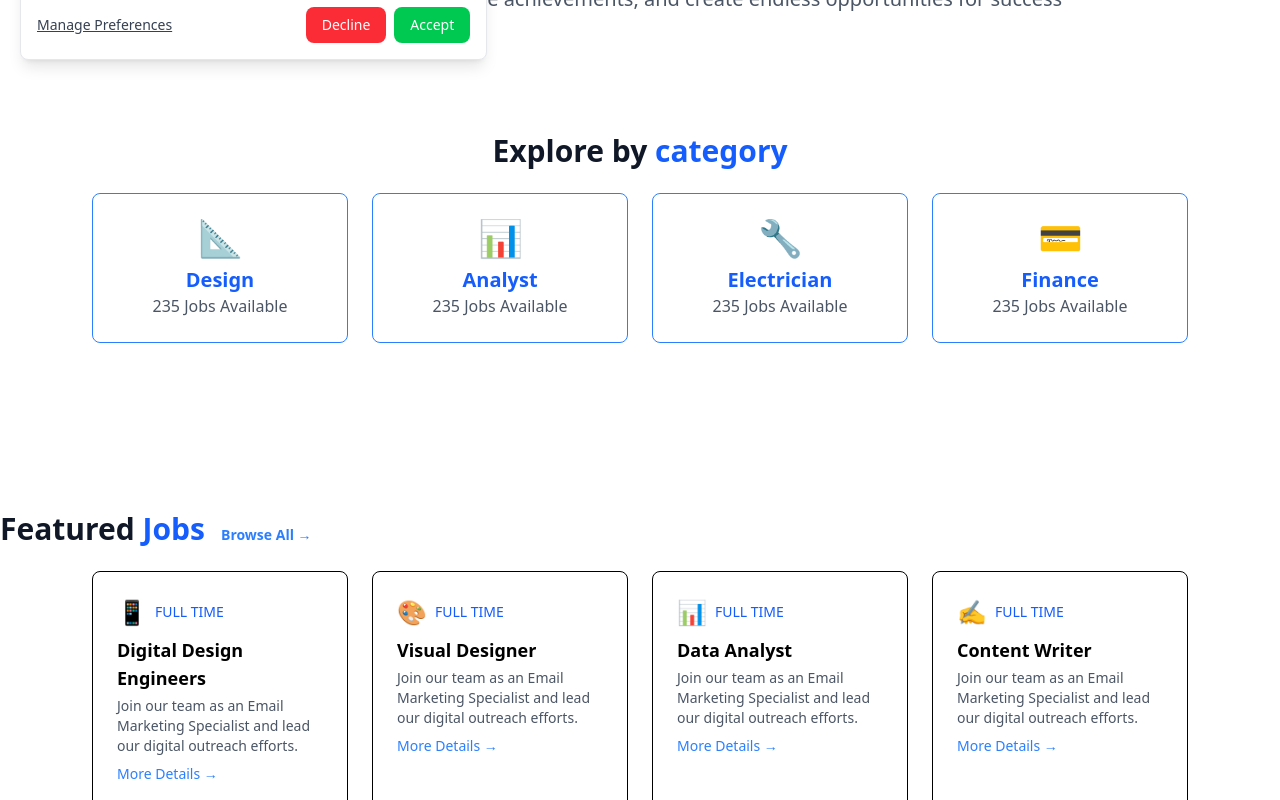
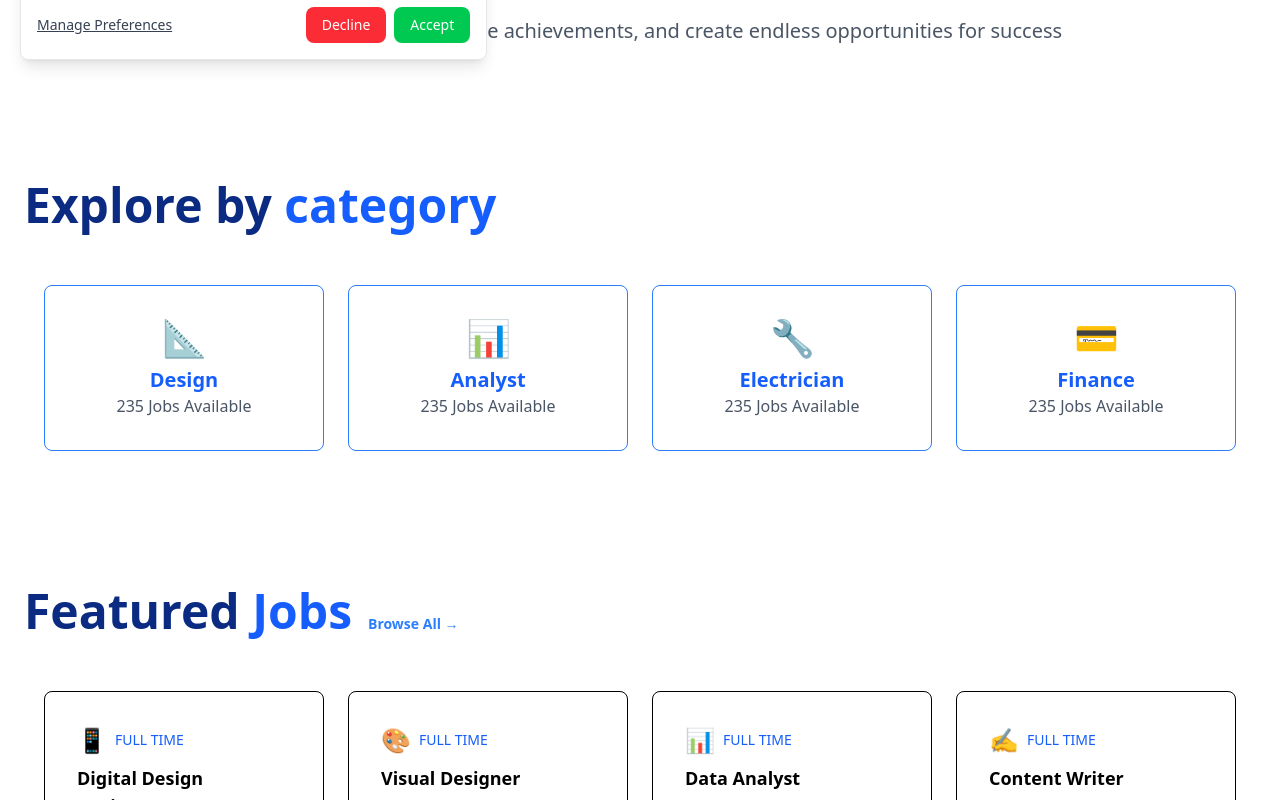
Before and after one commit to rasberriali/embedded-silicon, a React (Vite) app: page /careersPage in a window 1280 px wide. Shown: the part 720-1520 px from the top of the page. Built offline with nearby package versions, Linux system fonts and the light colour scheme.

Commit message:
careers fixes

```diff
--- a/src/client/pages/careers-page/careersPage.jsx
+++ b/src/client/pages/careers-page/careersPage.jsx
@@ -45,27 +45,27 @@ function CareersPage() {
 
        </div>
        <div className=' max-w-screen-xl mx-auto flex flex-row text-black justify-center items-center mt-20'>
-            <div className='flex flex-col justify-center items-center gap-4'>
-                <div className='text-4xl font-bold'>Join a Culture of Excellence</div>
+            <div className='flex flex-col justify-center items-center gap-4 p-8'>
+                <div className='xl:text-4xl text-2xl font-bold'>Join a Culture of Excellence</div>
                 <div className='text-[#4A5565] text-xl'>We invest in people, celebrate achievements, and create endless opportunities for success</div>
 
             </div>
         </div>
 
-        <div className=' max-w-screen-xl mx-auto flex flex-row text-black mt-20 justify-center '>
-          <div className="text-center py-10">
-      <h2 className="text-3xl font-bold text-gray-900">
+        <div className=' max-w-screen-xl mx-auto flex flex-col text-black mt-20 p-6  '>
+        <h2 className="text-5xl font-bold text-[#0B2B82]">
         Explore by <span className="text-blue-600">category</span>
       </h2>
-      <div className="mt-6 flex justify-center gap-6 flex-wrap">
+          <div className="py-10">
+      <div className="mt-4 flex  justify-center flex-wrap gap-6">
         {categories.map((category, index) => (
           <div
             key={index}
-            className="border border-blue-500 p-6 rounded-lg w-64 text-center hover:bg-blue-50 transition"
+            className="border border-blue-500 p-8 rounded-lg w-70 text-center hover:bg-blue-50 transition"
           >
             <div className="text-4xl mb-2">{category.icon}</div>
             <h3 className="text-xl font-semibold text-blue-600">{category.name}</h3>
-            <p className="text-gray-600">{category.jobs} Jobs Available</p>
+            <p className="text-gray-600 ">{category.jobs} Jobs Available</p>
           </div>
         ))}
       </div>
@@ -73,16 +73,16 @@ function CareersPage() {
         </div>
 
 
-        <div className=' max-w-screen-xl mx-auto flex flex-col text-black mt-20 justify-center '>
-        <h2 className="text-3xl font-bold text-gray-900 mt-12">
+        <div className=' max-w-screen-xl mx-auto flex flex-col text-black justify-center p-6'>
+        <h2 className="text-5xl font-bold text-[#0B2B82] mt-12">
         Featured <span className="text-blue-600">Jobs</span>
         <a href="#" className="text-sm text-blue-500 ml-4">Browse All →</a>
       </h2>
-      <div className="mt-6 flex justify-center gap-6 flex-wrap">
+      <div className="mt-14 flex justify-center gap-6 flex-wrap">
         {featuredJobs.map((job, index) => (
           <div
             key={index}
-            className="border p-6 rounded-lg w-64 text-left hover:bg-blue-50 transition"
+            className="border p-8 rounded-lg w-70 text-left hover:bg-blue-50 transition"
           >
             <div className="flex items-center gap-2 text-blue-600">
               <span className="text-2xl">{job.icon}</span>
--- a/src/client/pages/home-page/homePage.jsx
+++ b/src/client/pages/home-page/homePage.jsx
@@ -174,7 +174,7 @@ function HomePage() {
                                                         {/* Our Clients */}
 
 
-                                                        <div className='flex flex-row xl:mt-30 xl:mt-40 mt-30 justify-center p-4  '>
+                                                        <div className='flex flex-row xl:mt-30 mt-30 justify-center p-4  '>
                                                           <div className='flex flex-col'>
                                                             <div className='text-black text-[50px] flex flex-col  justify-center items-center gap-2 font-bold '>
                                                               Our clients <span className='text-xl text-[#647185] font-normal text-center'>Some of the businesses and startups we have worked with</span>
```
